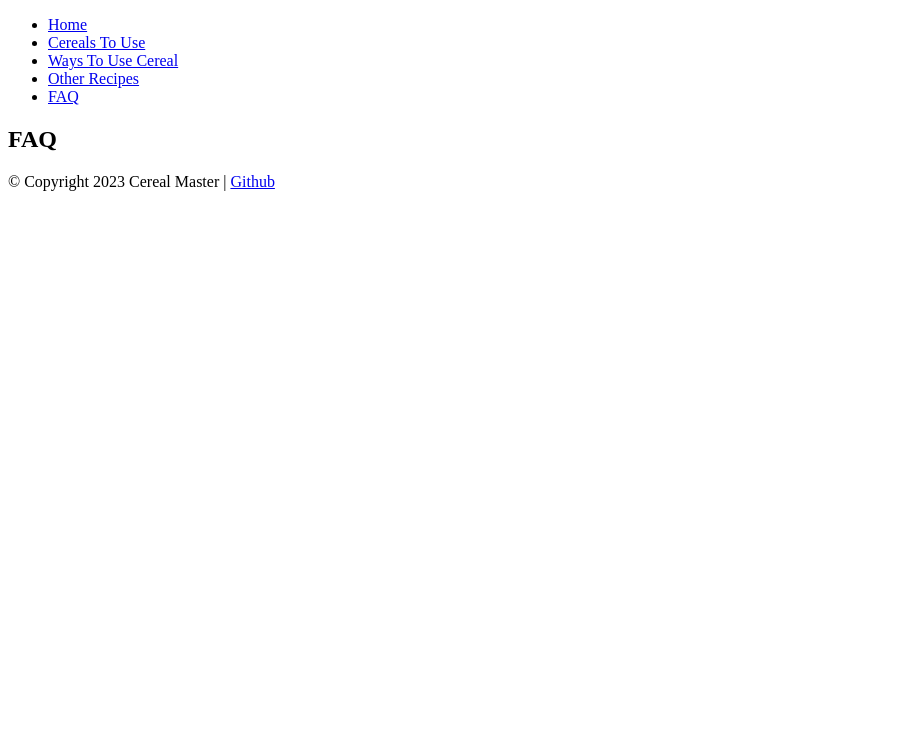
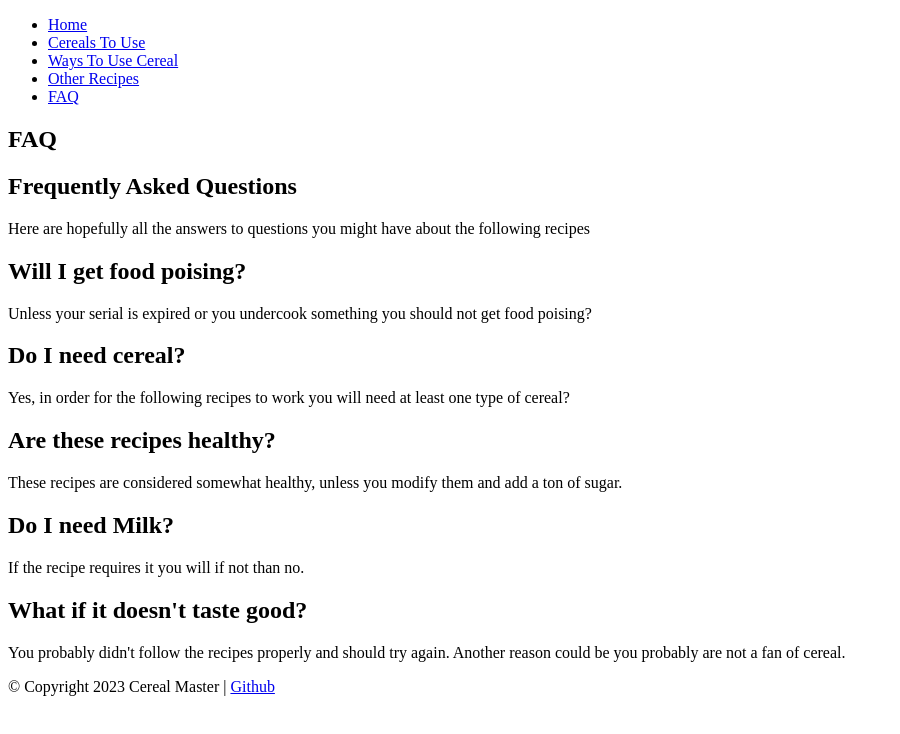
Before and after one commit to aileencortes/COMP001A.Module5.Assignment, a plain HTML site: page classes-ids.html in a window 1280 px wide. Shown: the whole page, without its empty margins (0-900 px from the left). Drawn offline with Linux system fonts and the light colour scheme.

Commit message:
Class Id Page complete

```diff
--- a/classes-ids.html
+++ b/classes-ids.html
@@ -20,11 +20,30 @@
         </nav>
     </header>
     <main>
-        <div id="featur-card">
-
+        <div class="featur-card" id="special-features">
+            <h2> Frequently Asked Questions</h2>
+            <p>Here are hopefully all the answers to questions you might have about the following recipes</p>
         </div>
-        <div id="feature-card" id="special-features">
-
+        <div class="feature-card">
+            <h2> Will I get food poising?</h2>
+            <p>Unless your serial is expired or you undercook something you should not get food poising?</p>
+        </div>
+        <div class="feature-card">
+            <h2> Do I need cereal?</h2>
+            <p> Yes, in order for the following recipes to work you will need at least one type of cereal?</p>
+        </div>
+             <div class="feature-card">
+            <h2>Are these recipes healthy?</h2>
+            <p> These recipes are considered somewhat healthy, unless you modify them and add a ton of sugar.</p>
+        </div>
+        <div class="feature-card">
+            <h2>Do I need Milk? </h2>
+            <p> If the recipe requires it you will if not than no.</p>
+        </div>
+        <div class="feature-card">
+            <h2> What if it doesn't taste good?</h2>
+            <p> You probably didn't follow the recipes properly and should try again. Another reason could be
+                you probably are not a fan of cereal. </p>
         </div>
     </main>
 </body>
```
